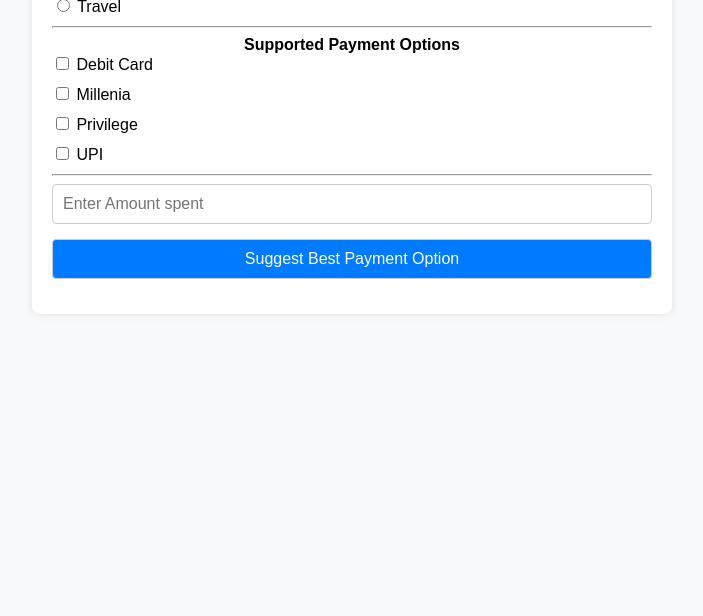
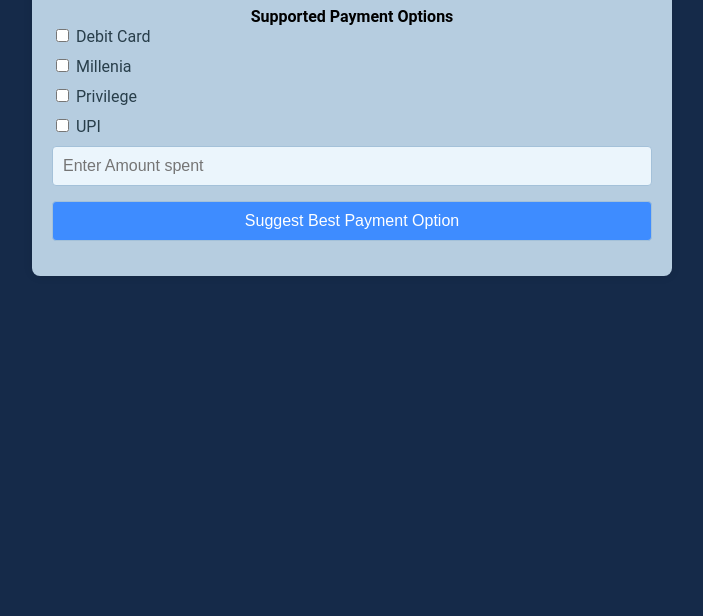
Before and after one commit to Sar-Go/paypilot-mvp, a plain HTML site: page index.html in a window 1280 px wide. Shown: the part 184-800 px from the top of the page, without its empty margins (288-991 px from the left). Drawn offline with Linux system fonts and the light colour scheme.

Commit message:
MLP complete

```diff
--- a/index.html
+++ b/index.html
@@ -7,51 +7,13 @@
     <meta charset="UTF-8">
     <meta name="viewport" content="width=device-width, initial-scale=1.0">
     <title>Payment Category</title>
-    <style>
-        body {
-            font-family: Arial, sans-serif;
-            margin: 0;
-            padding: 0;
-            box-sizing: border-box;
-            background-color: #f8f9fa;
-        }
-        .container {
-            max-width: 600px;
-            margin: 50px auto;
-            padding: 20px;
-            background-color: #fff;
-            border-radius: 8px;
-            box-shadow: 0 0 10px rgba(0, 0, 0, 0.1);
-        }
-        h1, h2 {
-            text-align: center;
-        }
-        label {
-            display: block;
-            margin-bottom: 10px;
-        }
-        input[type="number"], input[type="submit"] {
-            width: 100%;
-            padding: 10px;
-            margin-bottom: 15px;
-            font-size: 16px;
-            border-radius: 4px;
-            border: 1px solid #ccc;
-            box-sizing: border-box;
-        }
-        input[type="submit"] {
-            background-color: #007bff;
-            color: #fff;
-            cursor: pointer;
-        }
-        input[type="submit"]:hover {
-            background-color: #0056b3;
-        }
-    </style>
+    <link rel="stylesheet" type="text/css" href="style.css">
+
 </head>
 <body>
-    <div class="container">
-        <h1>Select Payment Category</h1>
+    <div class="container");">
+        <div class="card" id="paymentCategoryCard">
+        <h3>Select Payment Category</h3>
         <form id="paymentForm">
             <label>
                 <input type="radio" name="paymentCategory" value="e-commerce" checked> E-commerce
@@ -59,7 +21,9 @@
             <label>
                 <input type="radio" name="paymentCategory" value="travel"> Travel
             </label>
-            <hr>
+        </div>
+
+        <div class="card" id="paymentOptionCard">
             <strong><center> Supported Payment Options</center></strong>
             <label>
                 <input type="checkbox" name="paymentOption" value="Debit Card"> Debit Card
@@ -73,9 +37,11 @@
             <label>
                 <input type="checkbox" name="paymentOption" value="UPI"> UPI
             </label>
-            <hr>
+        </div>
+
+        <div class="card" id="amountCard">
             <input type="number" id="amountPaid" name="amountPaid" placeholder="Enter Amount spent" required>
-            <input type="submit" value="Suggest Best Payment Option">
+            <input type="submit" value="Suggest Best Payment Option"></div>
             <div id="paymentResult"></div>
         </form>
     </div>
--- /dev/null
+++ b/style.css
@@ -0,0 +1,72 @@
+/* styles.css */
+
+body {
+    font-family: 'Roboto', sans-serif;
+    background-color: #152a49;
+    margin: 0;
+    padding: 0;
+}
+
+.container {
+    max-width: 600px;
+    margin: 50px auto;
+    padding: 20px;
+    background-color: #b6cde0;
+    border-radius: 8px;
+    box-shadow: 0 0 10px rgba(0, 0, 0, 0.1);
+}
+
+h1, h2 {
+    text-align: center;
+    color: #283e4a;
+}
+
+form {
+    margin-top: 20px;
+}
+
+label {
+    display: block;
+    margin-bottom: 10px;
+    color: #283e4a;
+}
+
+/* Add styling for grid layout */
+.form-group {
+    display: grid;
+    grid-template-columns: repeat(auto-fit, minmax(150px, 1fr));
+    grid-gap: 10px;
+}
+
+input[type="number"], input[type="submit"], select {
+    width: 100%;
+    padding: 10px;
+    margin-bottom: 15px;
+    font-size: 16px;
+    border-radius: 4px;
+    border: 1px solid #a4c1d9;
+    box-sizing: border-box;
+    background-color: #ebf5fc;
+}
+
+input[type="submit"] {
+    width: 100%;
+    text-align: center;
+    background-color: #3e8cff;
+    color: #fff;
+    cursor: pointer;
+    transition: background-color 0.3s ease;
+}
+
+input[type="submit"]:hover {
+    background-color: #1d5bbf;
+}
+
+.result {
+    margin-top: 20px;
+    padding: 10px;
+    background-color: #d7e7ff;
+    color: #22509e;
+    border-radius: 4px;
+    box-shadow: 0 2px 4px rgba(0, 0, 0, 0.1);
+}
```
